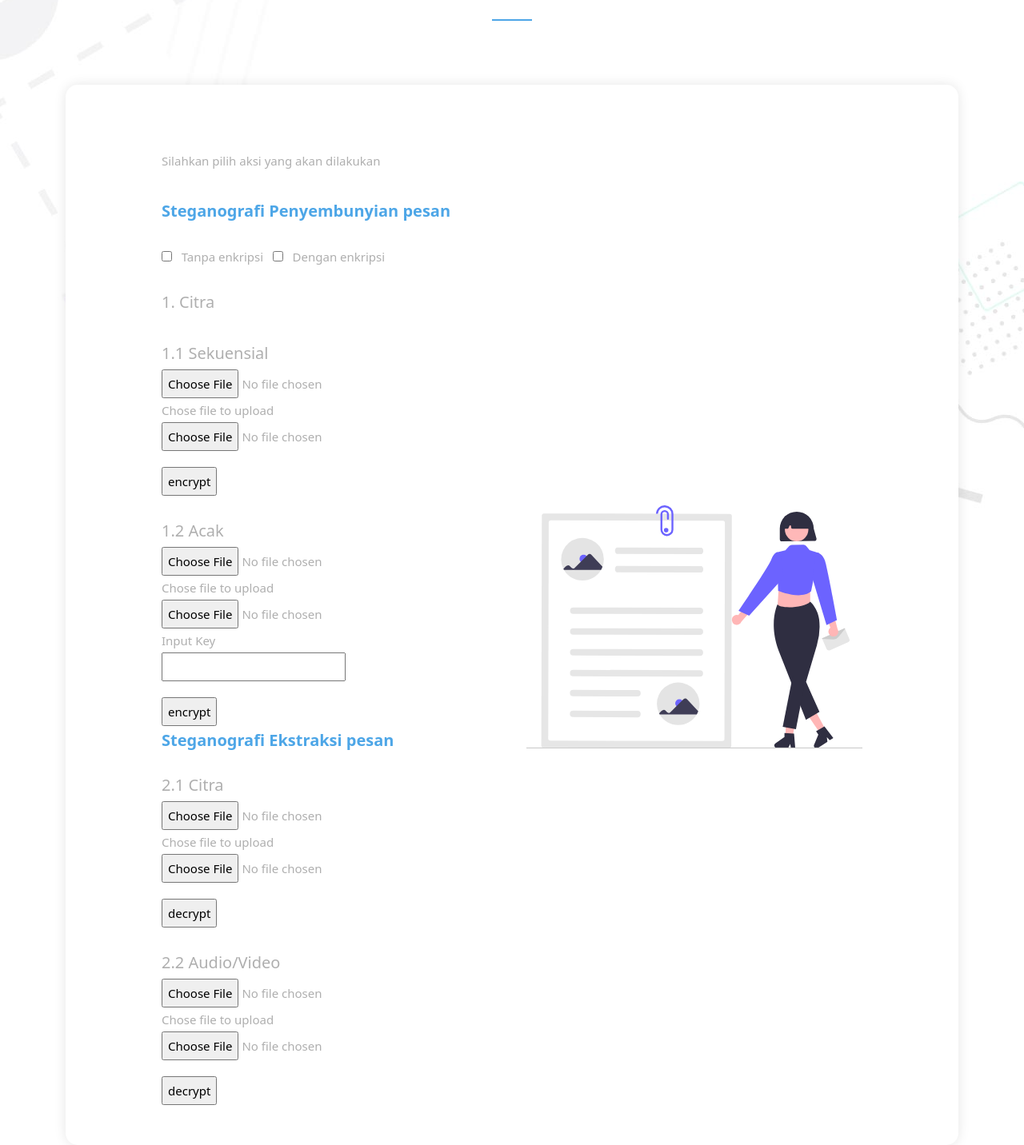
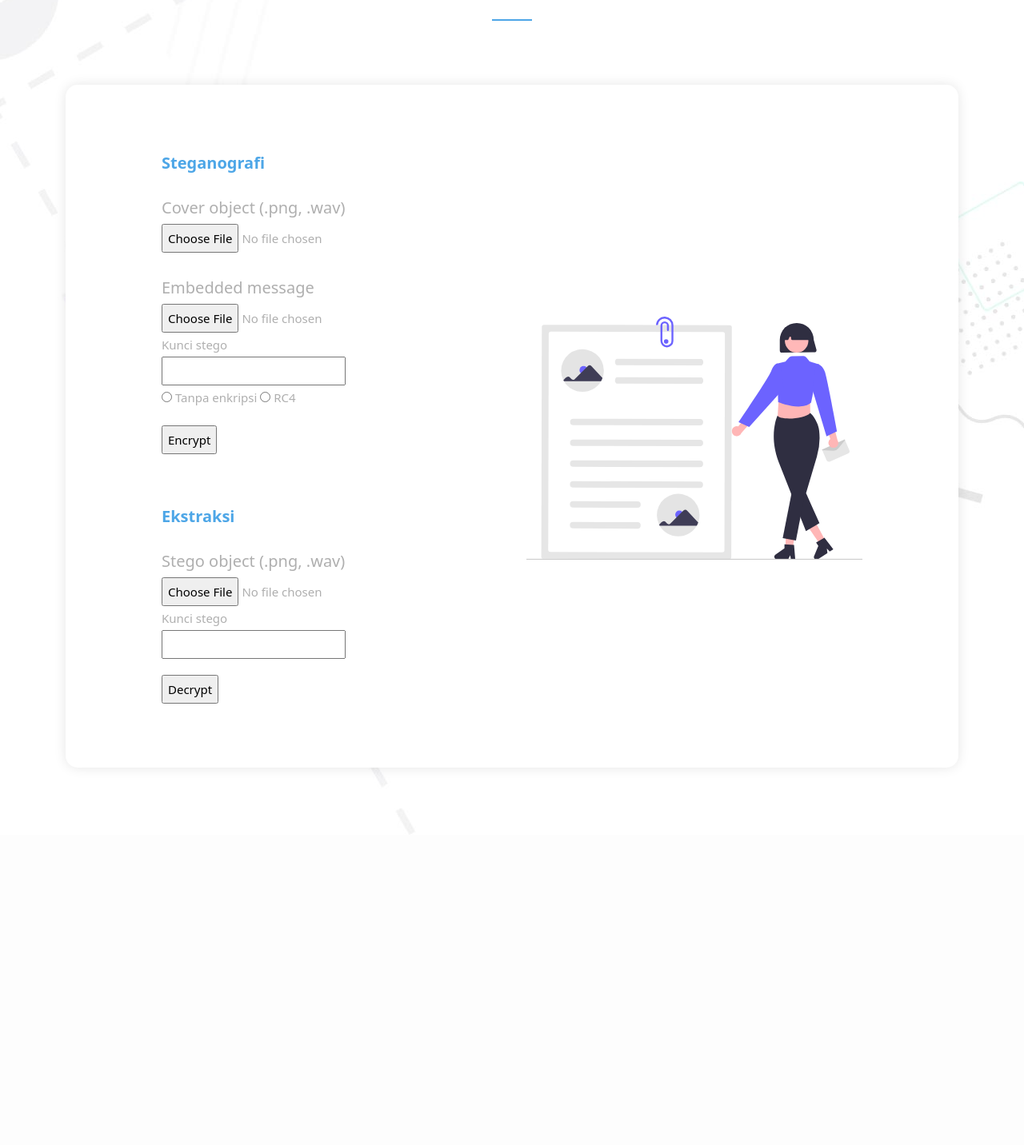
Before and after one commit to AlfandaviAU/KriptoTucil3WithTanur, a Flask app: page /stegano in a window 1280 px wide. Shown: the part 233-1665 px from the top of the page at 80% size. After the commit the page ends 1269 px from the top, so only its background shows below. Run offline with Flask 2, Linux system fonts and the light colour scheme; some libraries are stand-ins or nearby versions.

Commit message:
Perbaikan frontend steganografi
Perbaikan frontend steganografi untuk memenuhi spesifikasi. Penambahan gitignore untuk .pyc

```diff
--- /dev/null
+++ b/other/embed1.txt
@@ -0,0 +1 @@
+Lorem Ipsum
--- a/src/app.py
+++ b/src/app.py
@@ -22,6 +22,8 @@ def page_rc4():
 @app.route('/stegano', methods=['GET', 'POST'])
 def page_stegano():
     request_method = request.method
+    print(request.form)
+    print(request.files)
     return render_template('stegano.html',request_method=request_method)
 
 @app.route('/process_stegano', methods=['GET', 'POST'])
--- a/src/templates/stegano.html
+++ b/src/templates/stegano.html
@@ -22,53 +22,44 @@
                             <div class="row">
                               <div class="col-lg-6 align-self-center">
                                 <div class="left-text">
-                                  <p>Silahkan pilih aksi yang akan dilakukan</p>
-                                  <h4>Steganografi Penyembunyian pesan</h4>
+                                  <h4>Steganografi</h4>
+                                  <form method="POST" action="#" class="form-diy" enctype="multipart/form-data">
+                                    <div class="form-diy" style="font-size: 15px;line-height: 30px;font-weight: 300;color: #afafaf;">
+                                      <label for="file"><h5>Cover object (.png, .wav)</h5></label>
+                                      <br>
+                                        <input type="file" id="file" name="file" accept=".png, .wav" required>
+                                        <br>
+                                      <br>
+                                      <label for="file"><h5>Embedded message</h5></label><br>
+                                        <input type="file" id="file" name="file" required><br>
+
+                                      <label for="key">Kunci stego</label><br>
+                                        <input type="text" id="key" name="key">
+
+                                      <br>
+                                      <input type="radio" id="no-enc" name="metode-steg" value="no-enc">
+                                      <label for="no-enc">Tanpa enkripsi</label>
+                                      <input type="radio" id="with-enc" name="metode-steg" value="with-enc" required>
+                                      <label for="with-enc">RC4</label>
+                                      <div class="buttonasu" style="padding-top: 20px">
+                                        <input type="submit" value="Encrypt">
+                                      </div>
+                                      <br>
+                                      <br>
+
+                                    </div>
+                                  </form>
+                                  <h4>Ekstraksi</h4>
                                   <form method="POST" action="#" class="form-diy">
                                     <div class="form-diy" style="font-size: 15px;line-height: 30px;font-weight: 300;color: #afafaf;">
-                                      <input type="checkbox" id="no-enc" name="metode-steg" value="no-enc">
-                                      <label for="no-enc">Tanpa enkripsi</label>
-                                      <input type="checkbox" id="with-enc" name="metode-steg" value="with-enc">
-                                      <label for="with-enc">Dengan enkripsi</label><br><br>
-                                      <h5>1. Citra</h5>
-                                      <br>
-                                      <label for="file"><h5>1.1 Sekuensial</h5></label><br>
-                                        <input type="file" id="file" name="file"><br>
-                                      <label for="file">Chose file to upload</label><br>
-                                        <input type="file" id="file" name="file"><br>
+                                      <label for="file"><h5>Stego object (.png, .wav)</h5></label><br>
+                                        <input type="file" id="file" name="file" accept=".png, .wav" required><br>
+                                      <label for="key">Kunci stego</label><br>
+                                        <input type="text" id="key" name="key">
                                       <div class="buttonasu" style="padding-top: 20px">
-                                        <input type="submit" value="encrypt">
+                                        <input type="submit" value="Decrypt">
                                       </div>
                                       <br>
-                                      <label for="file"><h5>1.2 Acak</h5></label><br>
-                                        <input type="file" id="file" name="file"><br>
-                                      <label for="file">Chose file to upload</label><br>
-                                        <input type="file" id="file" name="file"><br>
-                                      <label for="key">Input Key</label><br>
-                                        <input type="text" id="key" name="key"><br>
-                                      <div class="buttonasu" style="padding-top: 20px">
-                                        <input type="submit" value="encrypt">
-                                      </div>
-                                    </div>
-                                  </form>
-                                  <h4>Steganografi Ekstraksi pesan</h4>
-                                  <form method="POST" action="#" class="form-diy">
-                                    <div class="form-diy" style="font-size: 15px;line-height: 30px;font-weight: 300;color: #afafaf;">
-                                      <label for="file"><h5>2.1 Citra</h5></label><br>
-                                        <input type="file" id="file" name="file"><br>
-                                      <label for="file">Chose file to upload</label><br>
-                                        <input type="file" id="file" name="file"><br>
-                                      <div class="buttonasu" style="padding-top: 20px">
-                                        <input type="submit" value="decrypt">
-                                      </div>
-                                      <br>
-                                      <label for="file"><h5>2.2 Audio/Video</h5></label><br>
-                                        <input type="file" id="file" name="file"><br>
-                                      <label for="file">Chose file to upload</label><br>
-                                        <input type="file" id="file" name="file"><br>
-                                      <div class="buttonasu" style="padding-top: 20px">
-                                        <input type="submit" value="decrypt">
-                                      </div>
                                     </div>
                                   </form>
                                 </div>
```
Also changed, not shown: 1 other file.
